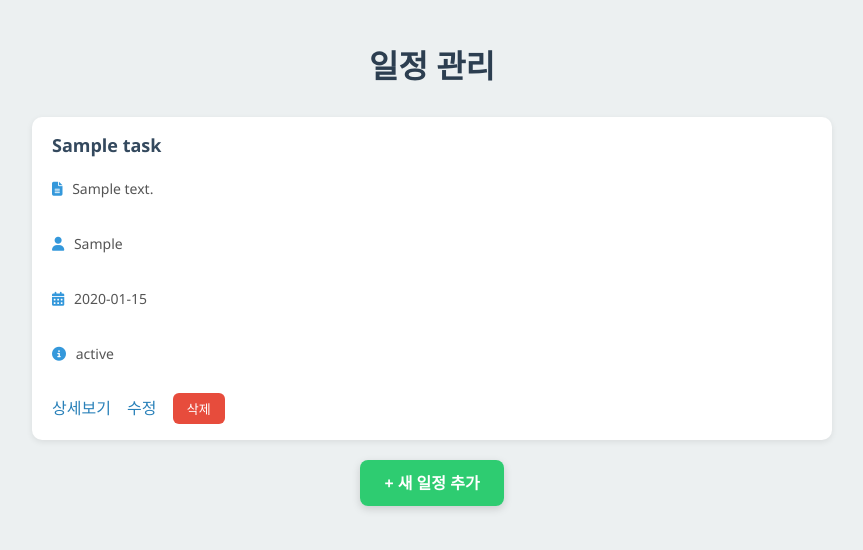
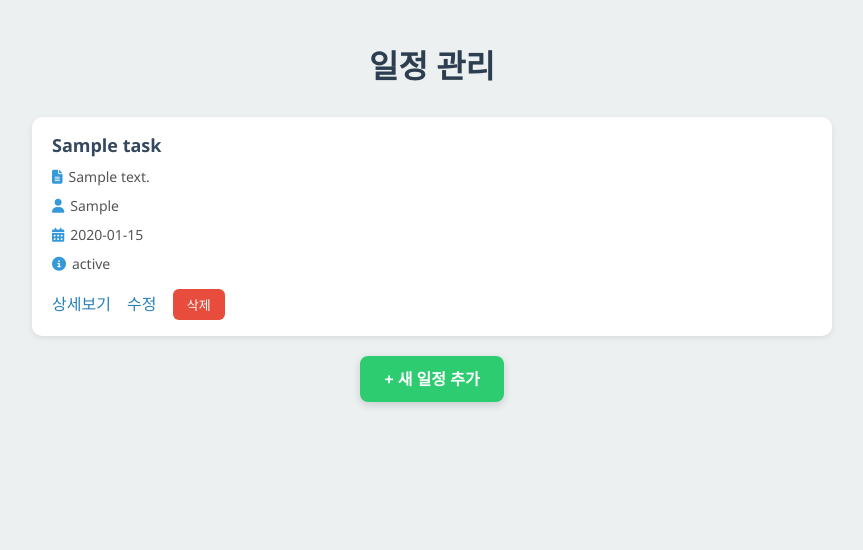
Before and after one commit to parkgunu/schedule_web, a Flask app: page / in a window 1280 px wide. Shown: the top 550 px of the page, without its empty margins (208-1071 px from the left). Run offline with Flask 3, Linux system fonts and the light colour scheme; tables that the repository leaves empty hold one stand-in row (values such as "Sample post").

Commit message:
UI: fix task card spacing and remove empty white space

```diff
--- a/templates/index.html
+++ b/templates/index.html
@@ -24,11 +24,11 @@
       background: white;
       border-radius: 10px;
       padding: 16px 20px;
-      margin-bottom: 12px;
+      margin-bottom: 14px;
       box-shadow: 0 2px 6px rgba(0, 0, 0, 0.08);
       display: flex;
       flex-direction: column;
-      gap: 8px;
+      gap: 10px;
     }
 
     .task h3 {
@@ -37,18 +37,20 @@
       color: #34495e;
     }
 
-    .meta {
+    .meta-line {
+      display: flex;
+      align-items: center;
+      gap: 6px;
       font-size: 14px;
       color: #555;
     }
 
-    .meta i {
-      margin-right: 6px;
+    .meta-line i {
       color: #3498db;
     }
 
     .buttons {
-      margin-top: 8px;
+      margin-top: 6px;
     }
 
     .buttons a {
@@ -103,10 +105,10 @@
     {% for task in tasks %}
     <div class="task">
       <h3>{{ task[1] }}</h3>
-      <p class="meta"><i class="fa-solid fa-file-lines"></i> {{ task[2] }}</p>
-      <p class="meta"><i class="fa-solid fa-user"></i> {{ task[3] }}</p>
-      <p class="meta"><i class="fa-solid fa-calendar-days"></i> {{ task[4] }}</p>
-      <p class="meta"><i class="fa-solid fa-circle-info"></i> {{ task[5] }}</p>
+      <div class="meta-line"><i class="fa-solid fa-file-lines"></i> {{ task[2] }}</div>
+      <div class="meta-line"><i class="fa-solid fa-user"></i> {{ task[3] }}</div>
+      <div class="meta-line"><i class="fa-solid fa-calendar-days"></i> {{ task[4] }}</div>
+      <div class="meta-line"><i class="fa-solid fa-circle-info"></i> {{ task[5] }}</div>
       <div class="buttons">
         <a href="/detail/{{ task[0] }}">상세보기</a>
         <a href="/edit/{{ task[0] }}">수정</a>
```
